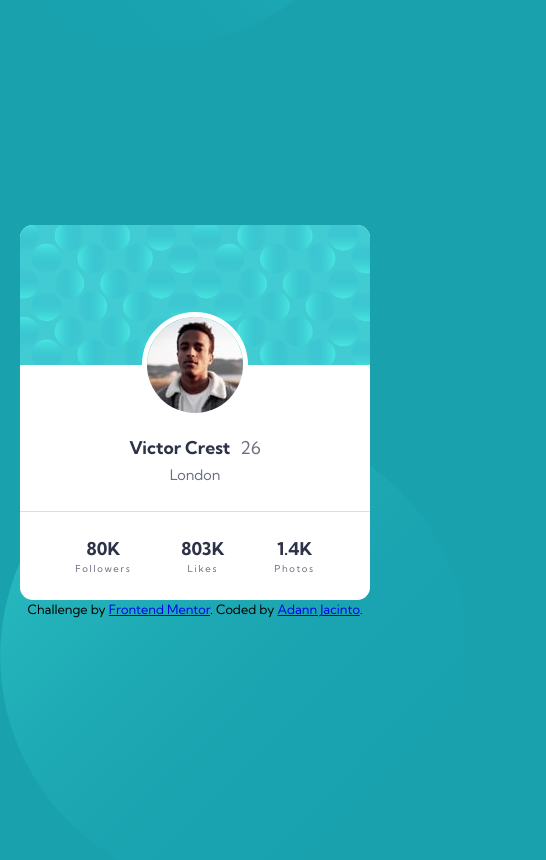
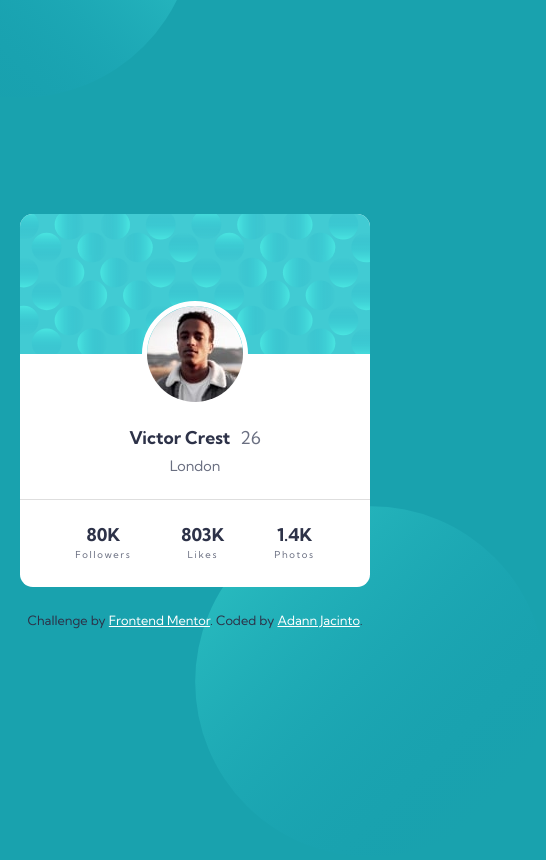
Before and after one commit to DanCodeCraft/FEM-ProfileCardBG, a plain HTML site: page index.html in a window 390 px wide. Shown: the whole page, 546 px wide, since content can reach past the window. Drawn offline with Linux system fonts and the light colour scheme.

Commit message:
Add files via upload

```diff
--- a/css/style.css
+++ b/css/style.css
@@ -37,16 +37,17 @@ body {
 .background__bottom {
   position: absolute;
   z-index: -1;
+  width: 70%;
 }
 
 .background__top {
   top: -50%;
-  left: -20%;
+  left: -3%;
 }
 
 .background__bottom {
   top: 50%;
-  right: -20%;
+  right: -25%;
 }
 
 /* CARD */
@@ -59,6 +60,7 @@ body {
   background-color: var(--white);
   border-radius: 0.8rem;
   overflow: hidden;
+  margin-bottom: 1.5rem;
 }
 
 .banner {
@@ -80,13 +82,13 @@ body {
   display: flex;
   flex-direction: column;
   align-items: center;
-  margin-bottom: 1.5rem;
+  margin-bottom: 1.3rem;
 }
 
 .user__info {
   display: flex;
   gap: 10px;
-  margin-bottom: 0.2rem;
+  margin-bottom: 0.3rem;
 }
 
 .title {
@@ -111,7 +113,7 @@ body {
   background-color: var(--white-line);
   border: none;
   height: 1px;
-  margin-bottom: 1.5rem;
+  margin-bottom: 1.4rem;
 }
 
 .data {
@@ -132,4 +134,28 @@ body {
   display: flex;
   text-align: center;
   font-size: 0.8rem;
+  color: var(--blue-desaturated);
+  font-weight: var(--fw-medium);
 }
+
+.footer a {
+  color: var(--white);
+}
+
+/* MEDIA QUERY */
+@media (max-width: 52em) {
+  .background__top,
+  .background__bottom {
+    width: 90%;
+  }
+
+  .background__top {
+    top: -30%;
+    left: -40%;
+  }
+
+  .background__bottom {
+    top: 60%;
+    right: -40%;
+  }
+}
```
